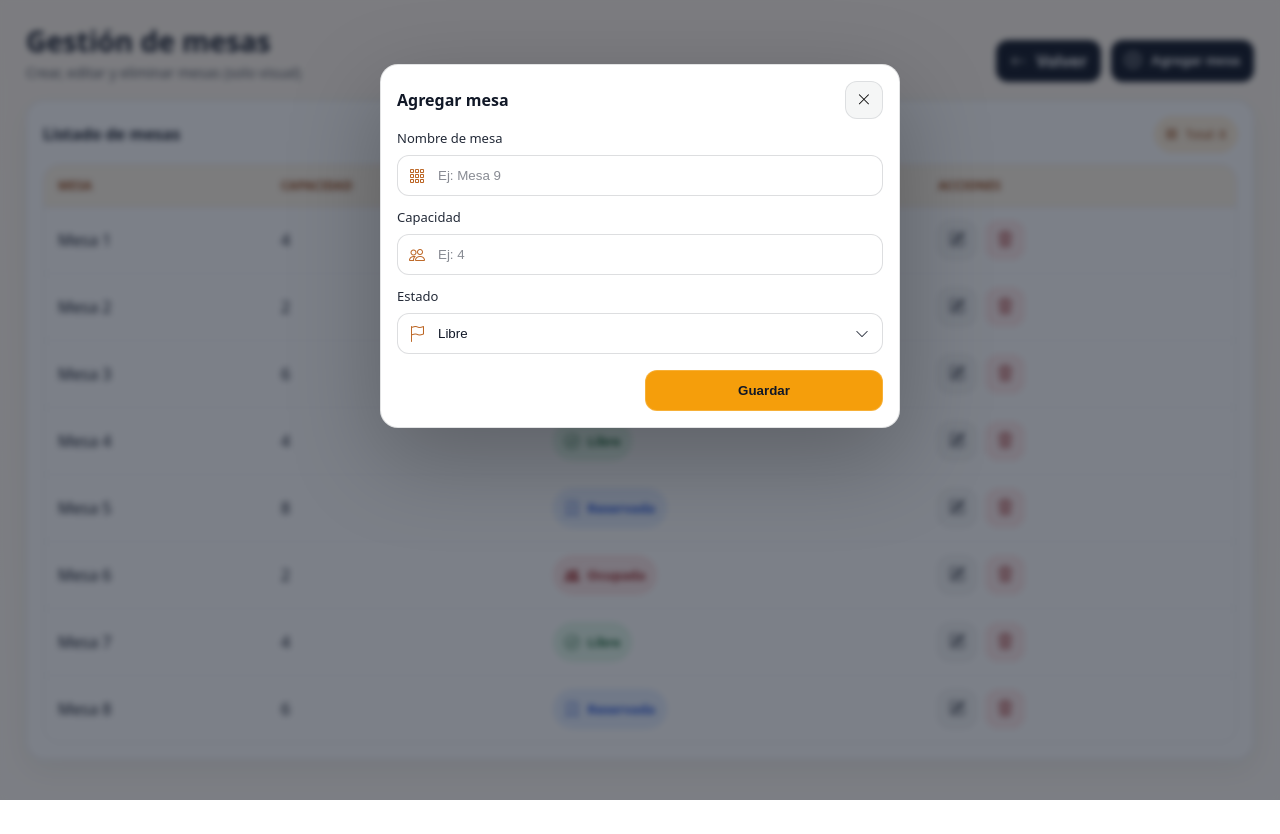
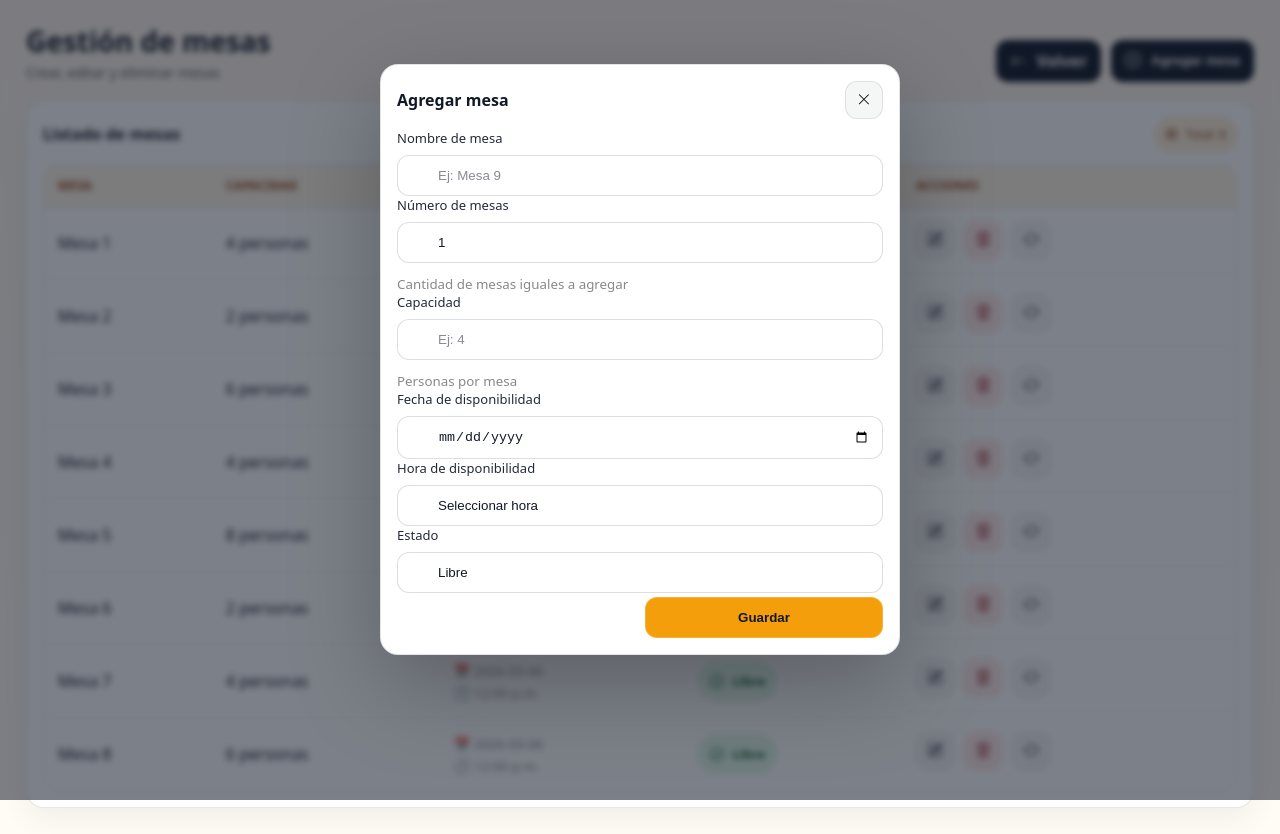
Before and after one commit to rodri-090/gestion-restaurante, a plain HTML site: page mesas.html in a window 1280 px wide. Both pictures are taken after a click on the button "Agregar mesa". Before the commit the page ends 800 px from the top, so only its background shows below. Drawn offline with nearby package versions, Linux system fonts and the light colour scheme.

Commit message:
Update mesas.html

```diff
--- a/mesas.html
+++ b/mesas.html
@@ -12,7 +12,7 @@
     <header class="dash-top">
       <div class="dash-title">
         <h1>Gestión de mesas</h1>
-        <p>Crear, editar y eliminar mesas (solo visual)</p>
+        <p>Crear, editar y eliminar mesas</p>
       </div>
 
       <div class="dash-actions">
@@ -21,7 +21,7 @@
           Volver
         </a>
 
-       <button class="dash-btn" type="button" data-open="modalMesa">
+        <button class="dash-btn" type="button" onclick="openModal()">
           <i class="bi bi-plus-circle"></i>
           Agregar mesa
         </button>
@@ -31,7 +31,7 @@
     <section class="panel">
       <div class="panel-head">
         <h2>Listado de mesas</h2>
-        <span class="pill"><i class="bi bi-grid-3x3-gap"></i> Total: 8</span>
+        <span class="pill" id="totalMesas"><i class="bi bi-grid-3x3-gap"></i> Total: 0</span>
       </div>
 
       <div class="table-wrap">
@@ -40,169 +40,81 @@
             <tr>
               <th>Mesa</th>
               <th>Capacidad</th>
+              <th>Fecha y Hora</th>
               <th>Estado</th>
               <th>Acciones</th>
             </tr>
           </thead>
 
-          <tbody>
-            <tr>
-              <td>Mesa 1</td>
-              <td>4</td>
-              <td><span class="status s-free"><i class="bi bi-check-circle"></i> Libre</span></td>
-              <td class="actions">
-                <button class="icon-action" type="button" title="Editar" data-open="modalMesa" data-title="Editar mesa">
-  <i class="bi bi-pencil-square"></i>
-</button>
-                <button class="icon-action danger" type="button" title="Eliminar" data-delete="true">
-  <i class="bi bi-trash3"></i>
-</button>
-              </td>
-            </tr>
-
-            <tr>
-              <td>Mesa 2</td>
-              <td>2</td>
-              <td><span class="status s-res"><i class="bi bi-bookmark-check"></i> Reservada</span></td>
-              <td class="actions">
-                <button class="icon-action" type="button" title="Editar" data-open="modalMesa" data-title="Editar mesa">
-  <i class="bi bi-pencil-square"></i>
-</button>
-                <button class="icon-action danger" type="button" title="Eliminar" data-delete="true">
-  <i class="bi bi-trash3"></i>
-</button>
-              </td>
-            </tr>
-
-            <tr>
-              <td>Mesa 3</td>
-              <td>6</td>
-              <td><span class="status s-occ"><i class="bi bi-people-fill"></i> Ocupada</span></td>
-              <td class="actions">
-                <button class="icon-action" type="button" title="Editar" data-open="modalMesa" data-title="Editar mesa">
-  <i class="bi bi-pencil-square"></i>
-</button>
-                <button class="icon-action danger" type="button" title="Eliminar" data-delete="true">
-  <i class="bi bi-trash3"></i>
-</button>
-              </td>
-            </tr>
-
-            <tr>
-              <td>Mesa 4</td>
-              <td>4</td>
-              <td><span class="status s-free"><i class="bi bi-check-circle"></i> Libre</span></td>
-              <td class="actions">
-                <button class="icon-action" type="button" title="Editar" data-open="modalMesa" data-title="Editar mesa">
-  <i class="bi bi-pencil-square"></i>
-</button>
-                <button class="icon-action danger" type="button" title="Eliminar" data-delete="true">
-  <i class="bi bi-trash3"></i>
-</button>
-              </td>
-            </tr>
-
-            <tr>
-              <td>Mesa 5</td>
-              <td>8</td>
-              <td><span class="status s-res"><i class="bi bi-bookmark-check"></i> Reservada</span></td>
-              <td class="actions">
-                <button class="icon-action" type="button" title="Editar" data-open="modalMesa" data-title="Editar mesa">
-  <i class="bi bi-pencil-square"></i>
-</button>
-                <button class="icon-action danger" type="button" title="Eliminar" data-delete="true">
-  <i class="bi bi-trash3"></i>
-</button>
-              </td>
-            </tr>
-
-            <tr>
-              <td>Mesa 6</td>
-              <td>2</td>
-              <td><span class="status s-occ"><i class="bi bi-people-fill"></i> Ocupada</span></td>
-              <td class="actions">
-                <button class="icon-action" type="button" title="Editar" data-open="modalMesa" data-title="Editar mesa">
-  <i class="bi bi-pencil-square"></i>
-</button>
-                <button class="icon-action danger" type="button" title="Eliminar" data-delete="true">
-  <i class="bi bi-trash3"></i>
-</button>
-              </td>
-            </tr>
-
-            <tr>
-              <td>Mesa 7</td>
-              <td>4</td>
-              <td><span class="status s-free"><i class="bi bi-check-circle"></i> Libre</span></td>
-              <td class="actions">
-                <button class="icon-action" type="button" title="Editar" data-open="modalMesa" data-title="Editar mesa">
-  <i class="bi bi-pencil-square"></i>
-</button>
-                <button class="icon-action danger" type="button" title="Eliminar" data-delete="true">
-  <i class="bi bi-trash3"></i>
-</button>
-              </td>
-            </tr>
-
-            <tr>
-              <td>Mesa 8</td>
-              <td>6</td>
-              <td><span class="status s-res"><i class="bi bi-bookmark-check"></i> Reservada</span></td>
-              <td class="actions">
-                <button class="icon-action" type="button" title="Editar" data-open="modalMesa" data-title="Editar mesa">
-  <i class="bi bi-pencil-square"></i>
-</button>
-                <button class="icon-action danger" type="button" title="Eliminar" data-delete="true">
-  <i class="bi bi-trash3"></i>
-</button>
-              </td>
-            </tr>
+          <tbody id="tablaMesas">
           </tbody>
         </table>
       </div>
     </section>
- <div class="modal" id="modalMesa" aria-hidden="true">
-      <div class="modal-backdrop" data-close="modalMesa"></div>
 
-      <div class="modal-card" role="dialog" aria-modal="true" aria-labelledby="modalMesaTitle">
+    <!-- Modal -->
+    <div class="modal" id="modalMesa" style="display:none;">
+      <div class="modal-backdrop" onclick="closeModal()"></div>
+      <div class="modal-card">
         <div class="modal-head">
-          <h3 id="modalMesaTitle">Agregar mesa</h3>
-          <button class="modal-x" type="button" data-close="modalMesa" aria-label="Cerrar">
+          <h3 id="modalTitle">Agregar mesa</h3>
+          <button class="modal-x" type="button" onclick="closeModal()">
             <i class="bi bi-x-lg"></i>
           </button>
         </div>
 
-        <form class="modal-form" action="#" method="post">
+        <form id="formMesa">
+          <input type="hidden" id="editId" value="">
+
           <label class="field">
             <span class="label">Nombre de mesa</span>
-            <div class="input-wrap">
-              <i class="bi bi-grid-3x3-gap input-icon"></i>
-              <input class="input input-pad" type="text" placeholder="Ej: Mesa 9" required>
-            </div>
+            <input class="input input-pad" type="text" id="nombreMesa" placeholder="Ej: Mesa 9" required>
+          </label>
+
+          <label class="field">
+            <span class="label">Número de mesas</span>
+            <input class="input input-pad" type="number" id="numeroMesas" min="1" placeholder="Ej: 2" value="1" required>
+            <small style="color:#888; margin-top:4px; display:block;">Cantidad de mesas iguales a agregar</small>
           </label>
 
           <label class="field">
             <span class="label">Capacidad</span>
-            <div class="input-wrap">
-              <i class="bi bi-people input-icon"></i>
-              <input class="input input-pad" type="number" min="1" placeholder="Ej: 4" required>
-            </div>
+            <input class="input input-pad" type="number" id="capacidadMesa" min="1" placeholder="Ej: 4" required>
+            <small style="color:#888; margin-top:4px; display:block;">Personas por mesa</small>
+          </label>
+
+          <label class="field">
+            <span class="label">Fecha de disponibilidad</span>
+            <input class="input input-pad" type="date" id="fechaMesa" required>
+          </label>
+
+          <label class="field">
+            <span class="label">Hora de disponibilidad</span>
+            <select class="input input-pad" id="horaMesa" required>
+              <option value="">Seleccionar hora</option>
+              <option>12:00 p.m.</option>
+              <option>12:30 p.m.</option>
+              <option>1:00 p.m.</option>
+              <option>1:30 p.m.</option>
+              <option>6:00 p.m.</option>
+              <option>6:30 p.m.</option>
+              <option>7:00 p.m.</option>
+              <option>7:30 p.m.</option>
+              <option>8:00 p.m.</option>
+            </select>
           </label>
 
           <label class="field">
             <span class="label">Estado</span>
-            <div class="select-wrap">
-              <i class="bi bi-flag input-icon"></i>
-              <select class="input input-pad" required>
+            <select class="input input-pad" id="estadoMesa" required>
               <option value="free">Libre</option>
+              <option value="res">Reservada</option>
               <option value="occ">Ocupada</option>
-                <option value="res">Reservada</option>
             </select>
-            </div>
           </label>
 
           <div class="modal-actions">
-            <button class="btn btn-outline" type="button" data-close="modalMesa">Cancelar</button>
+            <button class="btn btn-outline" type="button" onclick="closeModal()">Cancelar</button>
             <button class="btn" type="submit">Guardar</button>
           </div>
         </form>
@@ -210,6 +122,232 @@
     </div>
   </div>
 
-  <script src="js/app.js"></script>
+  <script>
+    const STORAGE_KEY = 'mesas_restaurante';
+    const RESERVAS_KEY = 'reservas_restaurante';
+
+    const mesasIniciales = [
+      { id: 1, nombre: 'Mesa 1', capacidad: 4, fecha: '2026-03-06', hora: '12:00 p.m.', estado: 'free' },
+      { id: 2, nombre: 'Mesa 2', capacidad: 2, fecha: '2026-03-06', hora: '12:00 p.m.', estado: 'free' },
+      { id: 3, nombre: 'Mesa 3', capacidad: 6, fecha: '2026-03-06', hora: '12:00 p.m.', estado: 'free' },
+      { id: 4, nombre: 'Mesa 4', capacidad: 4, fecha: '2026-03-06', hora: '12:00 p.m.', estado: 'free' },
+      { id: 5, nombre: 'Mesa 5', capacidad: 8, fecha: '2026-03-06', hora: '12:00 p.m.', estado: 'free' },
+      { id: 6, nombre: 'Mesa 6', capacidad: 2, fecha: '2026-03-06', hora: '12:00 p.m.', estado: 'free' },
+      { id: 7, nombre: 'Mesa 7', capacidad: 4, fecha: '2026-03-06', hora: '12:00 p.m.', estado: 'free' },
+      { id: 8, nombre: 'Mesa 8', capacidad: 6, fecha: '2026-03-06', hora: '12:00 p.m.', estado: 'free' }
+    ];
+
+    function getMesas() {
+      const stored = sessionStorage.getItem(STORAGE_KEY);
+      if (stored) return JSON.parse(stored);
+      return mesasIniciales;
+    }
+
+    function saveMesas(mesas) {
+      sessionStorage.setItem(STORAGE_KEY, JSON.stringify(mesas));
+    }
+
+    function getReservas() {
+      const stored = sessionStorage.getItem(RESERVAS_KEY);
+      if (stored) return JSON.parse(stored);
+      return [];
+    }
+
+    function getFechaHoy() {
+      const hoy = new Date();
+      return hoy.toISOString().split('T')[0];
+    }
+
+    function getEstadoHTML(estado) {
+      const estados = {
+        'free': '<span class="status s-free"><i class="bi bi-check-circle"></i> Libre</span>',
+        'res': '<span class="status s-res"><i class="bi bi-bookmark-check"></i> Reservada</span>',
+        'occ': '<span class="status s-occ"><i class="bi bi-people-fill"></i> Ocupada</span>'
+      };
+      return estados[estado] || estados['free'];
+    }
+
+    function renderTable() {
+      const mesas = getMesas();
+      const reservas = getReservas();
+      const fechaHoy = getFechaHoy();
+
+      const tbody = document.getElementById('tablaMesas');
+      const totalSpan = document.getElementById('totalMesas');
+
+      if (!tbody) return;
+
+      tbody.innerHTML = '';
+
+      const reservasHoy = reservas.filter(r => r.fecha === fechaHoy);
+
+      mesas.forEach(mesa => {
+        const tieneReserva = reservasHoy.some(r => r.mesa === mesa.nombre);
+
+        if (tieneReserva && mesa.estado !== 'occ') {
+          mesa.estado = 'res';
+        }
+
+        const row = document.createElement('tr');
+        row.innerHTML = `
+          <td>${mesa.nombre}</td>
+          <td>${mesa.capacidad} personas</td>
+          <td>
+            ${mesa.fecha ? `<small style="color:#888;">📅 ${mesa.fecha}</small><br>` : ''}
+            ${mesa.hora ? `<small style="color:#888;">🕐 ${mesa.hora}</small>` : ''}
+          </td>
+          <td>${getEstadoHTML(mesa.estado)}</td>
+          <td class="actions">
+            <button class="icon-action" type="button" title="Editar" onclick="editMesa(${mesa.id})">
+              <i class="bi bi-pencil-square"></i>
+            </button>
+            <button class="icon-action danger" type="button" title="Eliminar" onclick="deleteMesa(${mesa.id})">
+              <i class="bi bi-trash3"></i>
+            </button>
+            <button class="icon-action primary" type="button" title="Cambiar estado" onclick="toggleEstado(${mesa.id})">
+              <i class="bi bi-arrow-repeat"></i>
+            </button>
+          </td>
+        `;
+        tbody.appendChild(row);
+      });
+
+      if (totalSpan) {
+        totalSpan.innerHTML = `<i class="bi bi-grid-3x3-gap"></i> Total: ${mesas.length}`;
+      }
+    }
+
+    function deleteMesa(id) {
+      if (confirm('¿Estás seguro de eliminar esta mesa?')) {
+        let mesas = getMesas();
+        mesas = mesas.filter(m => m.id !== id);
+        saveMesas(mesas);
+        renderTable();
+        alert('✅ Mesa eliminada');
+      }
+    }
+
+    function toggleEstado(id) {
+      let mesas = getMesas();
+      const mesa = mesas.find(m => m.id === id);
+
+      if (mesa) {
+        const estados = ['free', 'res', 'occ'];
+        const actual = estados.indexOf(mesa.estado);
+        mesa.estado = estados[(actual + 1) % 3];
+
+        saveMesas(mesas);
+        renderTable();
+
+        const nombres = {
+          'free': 'Libre',
+          'res': 'Reservada',
+          'occ': 'Ocupada'
+        };
+        alert('✅ Estado cambiado a: ' + nombres[mesa.estado]);
+      }
+    }
+
+    function editMesa(id) {
+      const mesas = getMesas();
+      const mesa = mesas.find(m => m.id === id);
+
+      if (mesa) {
+        document.getElementById('editId').value = mesa.id;
+        document.getElementById('nombreMesa').value = mesa.nombre;
+        document.getElementById('numeroMesas').value = '1';
+        document.getElementById('capacidadMesa').value = mesa.capacidad;
+        document.getElementById('fechaMesa').value = mesa.fecha || '';
+        document.getElementById('horaMesa').value = mesa.hora || '';
+        document.getElementById('estadoMesa').value = mesa.estado;
+        document.getElementById('modalTitle').textContent = 'Editar mesa';
+
+        openModal();
+      }
+    }
+
+    function openModal() {
+      const modal = document.getElementById('modalMesa');
+      if (modal) {
+        modal.style.display = 'block';
+        // Establecer fecha mínima = hoy
+        const fechaInput = document.getElementById('fechaMesa');
+        if (fechaInput) {
+          fechaInput.min = getFechaHoy();
+        }
+      }
+    }
+
+    function closeModal() {
+      const modal = document.getElementById('modalMesa');
+      if (modal) {
+        modal.style.display = 'none';
+      }
+      document.getElementById('formMesa').reset();
+      document.getElementById('editId').value = '';
+      document.getElementById('modalTitle').textContent = 'Agregar mesa';
+    }
+
+    document.getElementById('formMesa').addEventListener('submit', function(e) {
+      e.preventDefault();
+
+      const editId = document.getElementById('editId').value;
+      const nombre = document.getElementById('nombreMesa').value.trim();
+      const numeroMesas = parseInt(document.getElementById('numeroMesas').value) || 1;
+      const capacidad = parseInt(document.getElementById('capacidadMesa').value);
+      const fecha = document.getElementById('fechaMesa').value;
+      const hora = document.getElementById('horaMesa').value;
+      const estado = document.getElementById('estadoMesa').value;
+
+      if (!nombre || !capacidad || !fecha || !hora) {
+        alert('⚠️ Completa todos los campos obligatorios');
+        return;
+      }
+
+      let mesas = getMesas();
+
+      if (editId) {
+        // Editar existente
+        const index = mesas.findIndex(m => m.id === parseInt(editId));
+        if (index !== -1) {
+          mesas[index] = {
+            ...mesas[index],
+            nombre,
+            capacidad,
+            fecha,
+            hora,
+            estado
+          };
+          alert('✅ Mesa actualizada');
+        }
+      } else {
+        // Agregar nueva(s) mesa(s)
+        let nuevoId = mesas.length > 0 ? Math.max(...mesas.map(m => m.id)) + 1 : 1;
+
+        for (let i = 0; i < numeroMesas; i++) {
+          const nombreConNumero = numeroMesas > 1 ? `${nombre} ${i + 1}` : nombre;
+
+          mesas.push({
+            id: nuevoId++,
+            nombre: nombreConNumero,
+            capacidad,
+            fecha,
+            hora,
+            estado
+          });
+        }
+
+        alert(`✅ ${numeroMesas} mesa${numeroMesas > 1 ? 's' : ''} agregada${numeroMesas > 1 ? 's' : ''}`);
+      }
+
+      saveMesas(mesas);
+      renderTable();
+      closeModal();
+    });
+
+    document.addEventListener('DOMContentLoaded', function() {
+      renderTable();
+    });
+  </script>
 </body>
 </html>
```
Lines whose indentation alone changed are shown as unchanged.
